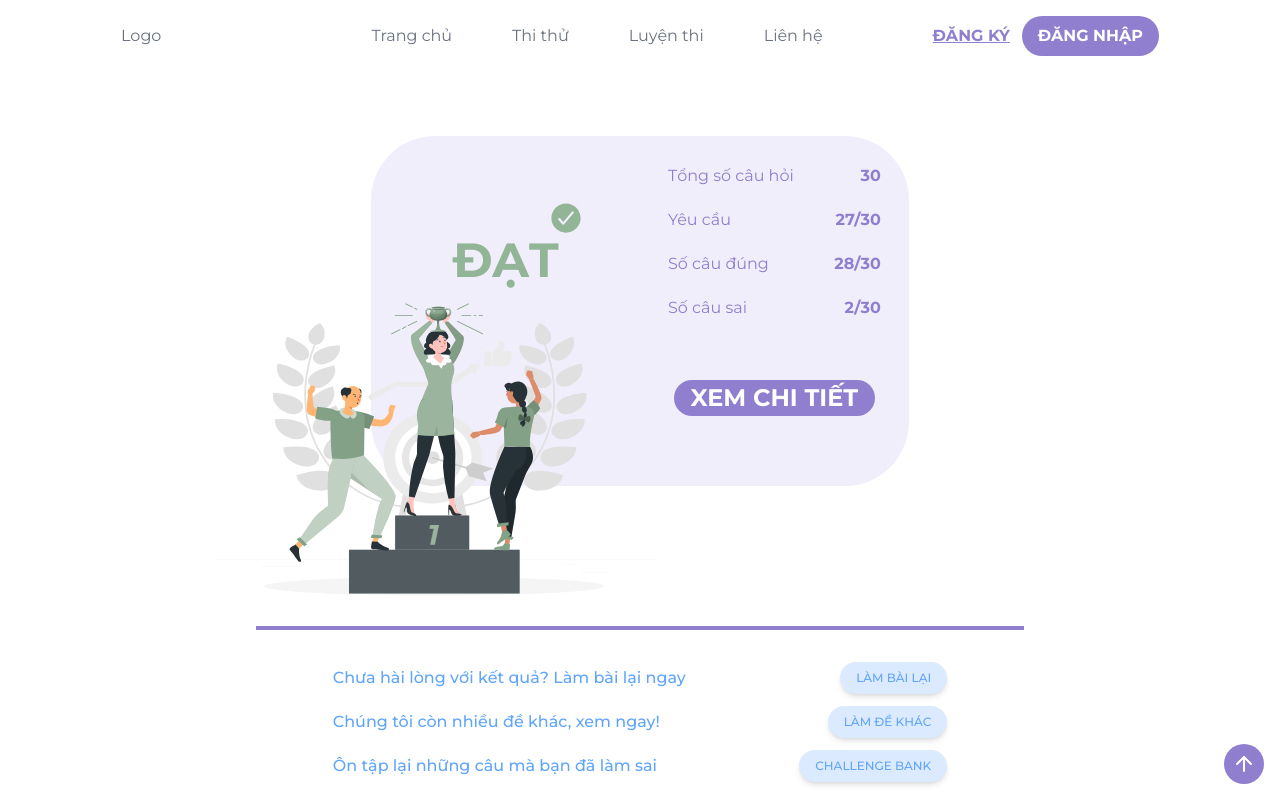
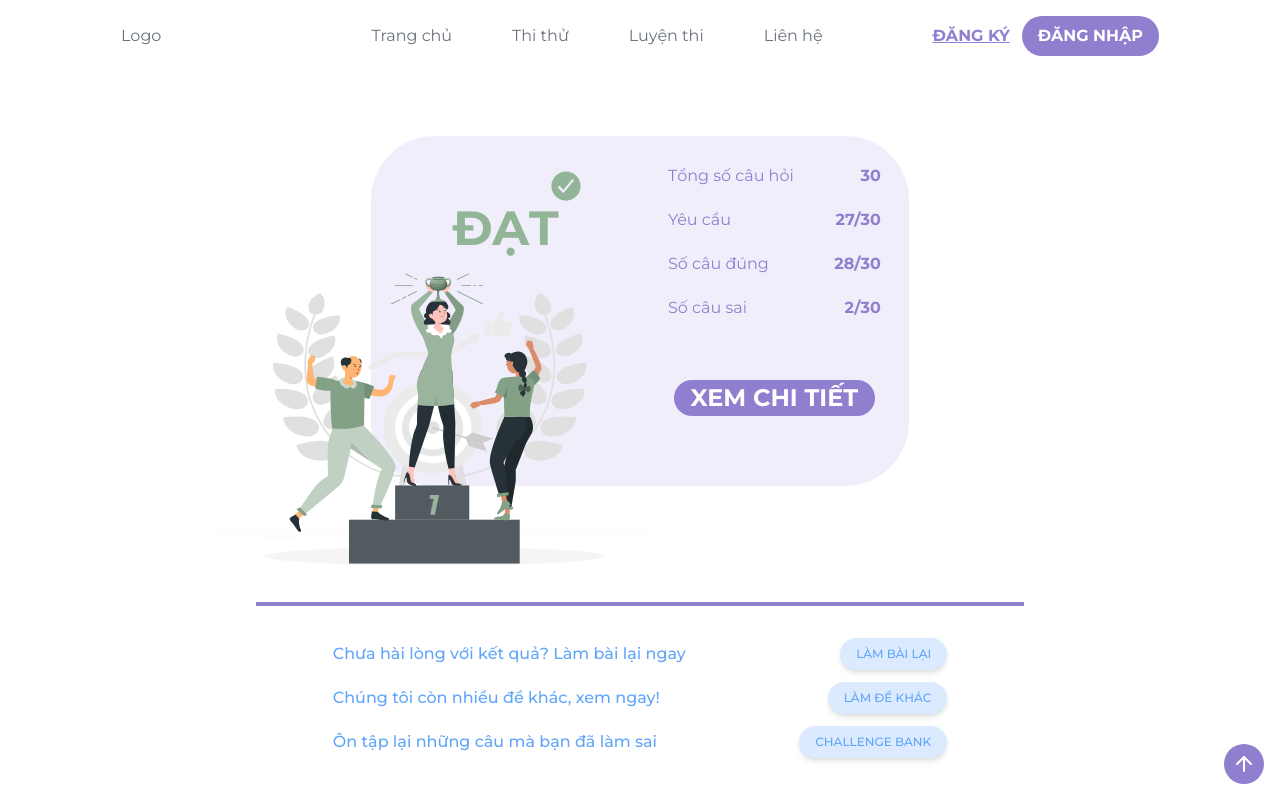
Before and after one commit to emkietthucode/ODL, a Next.js app: page /tests/vietnam/1/1/1 in a window 1280 px wide. Shown: the top 800 px of the page. Built offline with nearby package versions, Linux system fonts and the light colour scheme; no server answers.

Commit message:
feat: add test pass component

```diff
--- a/src/components/test-pass.tsx
+++ b/src/components/test-pass.tsx
@@ -6,7 +6,7 @@ const TestPass = () => {
   return (
     <div className="flex flex-col gap-10 my-[64px] w-[60%] justify-center items-center">
       <div className="flex rounded-[64px] bg-light-purple-admin w-[70%] h-[350px] relative">
-        <div className="w-[50%] flex flex-col items-center  mt-[64px]">
+        <div className="w-[50%] flex flex-col items-center  mt-[32px]">
           <IoCheckmarkCircle className="text-custom-green text-4xl ml-[120px]" />
           <div className="text-custom-green font-bold text-5xl">ĐẠT</div>
         </div>
@@ -39,10 +39,10 @@ const TestPass = () => {
         <Image
           src={F721TestPass}
           alt=""
-          className="absolute -bottom-[110px] -left-[156px]"
+          className="absolute -bottom-[80px] -left-[156px]"
         />
       </div>
-      <div className="my-5"></div>
+      <div className="my-2"></div>
       <div className="flex flex-col gap-3 text-blue-400 w-full justify-center items-center">
         <hr className="h-1 my-5 bg-purple border-0 dark:bg-purple w-full"></hr>
         <div className="flex justify-between items-center gap-[96px] w-[80%] font-medium">
```
